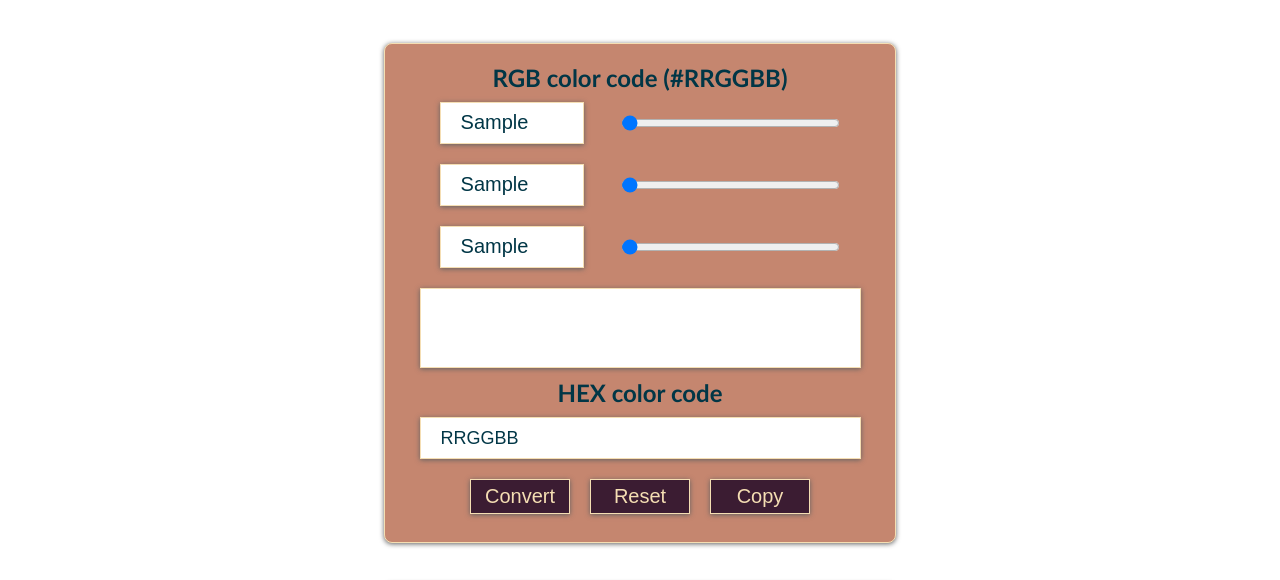
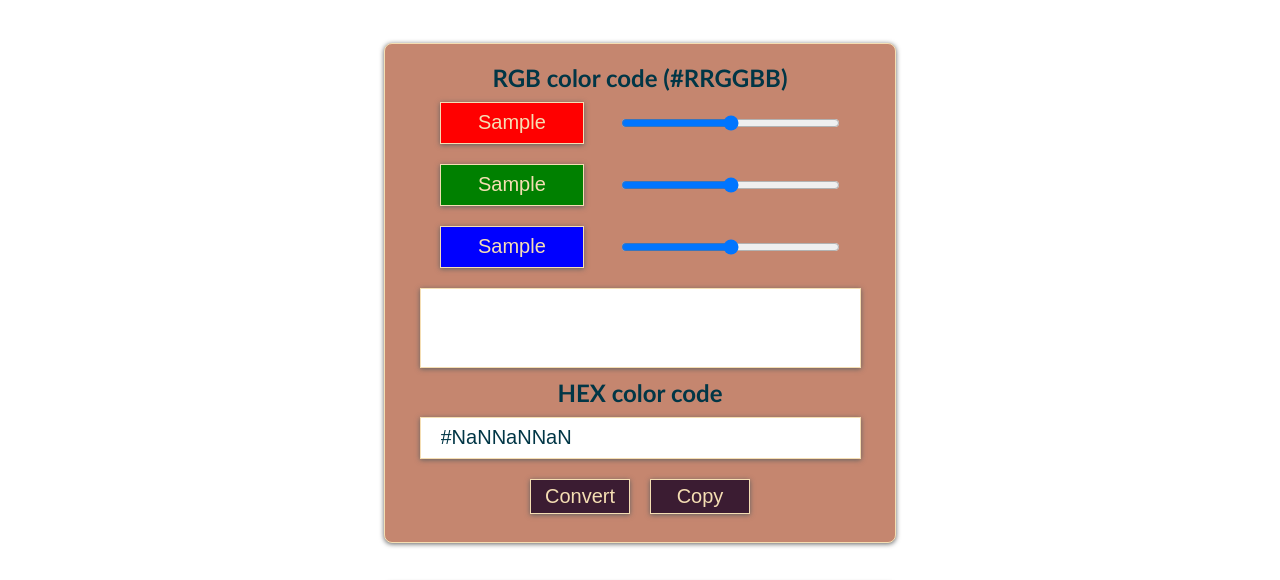
Before and after one commit to ashhadimam07/color-converter, a website: page index.html in a window 1280 px wide. Both pictures are taken after typing "Sample", "Sample", "Sample" into the empty fields and a click on the button "Convert". Shown: the part 177-757 px from the top of the page. Drawn offline with nearby package versions, Linux system fonts and the light colour scheme.

Commit message:
Added rgb-hex functionality

```diff
--- a/index.html
+++ b/index.html
@@ -39,10 +39,9 @@
         </div>
         <div class="display-color"></div>
         <label class="label">HEX color code</label>
-        <input  class="rgbvalue" placeholder="RRGGBB" readonly>
+        <input  class="hexvalue" placeholder="RRGGBB" readonly>
         <div class="button-wrapper">
           <button type="button" class="button">Convert</button>
-          <button type="reset" class="button">Reset</button>
           <button type="button" class="button copy">Copy</button>
         </div>
       </div>
@@ -77,5 +76,78 @@
             })
         })
     </script>
+    <script>
+      const redV = document.querySelector('.r-value');
+      const redslider = document.querySelector('.red-slider');
+      const greenV = document.querySelector('.g-value');
+      const greenslider = document.querySelector('.green-slider');
+      const blueV = document.querySelector('.b-value');
+      const blueslider = document.querySelector('.blue-slider');
+      const colorPreview = document.querySelector('.display-color');
+      const hexval = document.querySelector('.hexvalue');
+      const button = document.querySelector('.button');
+      const copyButton = document.querySelector('.copy');
+
+      const rgbToHex=(red,green,blue)=>'#'+[red,green,blue].map( val => {
+      val = parseInt(val, 10);
+      const hex = val.toString(16);
+      return hex.length==1?`0${hex}`:hex;
+      }).join('');
+
+      let red=0;
+      let green=0;
+      let blue=0;
+      let hexValue=0;
+
+      redslider.addEventListener('input', () => {
+        red = redslider.value;
+        redV.value = red;
+        hexValue=rgbToHex(red,green,blue);
+      });
+
+      redV.addEventListener('input',() => {
+        red = redV.value;
+        redslider.value = redV.value;
+        hexValue = rgbToHex(red,green,blue);
+      });
+
+      greenslider.addEventListener('input', () => {
+        green = greenslider.value;
+        greenV.value = green;
+        hexValue = rgbToHex(red,green,blue);
+      });
+
+      greenV.addEventListener('input',() => {
+        green = greenV.value;
+        greenslider.value = greenV.value;
+        hexValue = rgbToHex(red,green,blue);
+      });
+
+      blueslider.addEventListener('input', ()=> {
+        blue = blueslider.value;
+        blueV.value=blue;
+        hexValue = rgbToHex(red,green,blue);
+      });
+
+      blueV.addEventListener('input',()=>{
+        blue = blueV.value;
+        blueslider.value = blueV.value;
+        hexValue = rgbToHex(red,green,blue);
+      });
+
+      document.addEventListener('input', event => {
+        colorPreview.style.backgroundColor = hexValue;
+      });
+
+      button.addEventListener('click', () => {
+        hexval.value = hexValue;
+      });
+
+      copyButton.addEventListener('click', () => {
+        const copy=document.querySelector('.hexvalue');
+        copy.select();
+        document.execCommand("copy");
+      });
+    </script>
 </body>
 </html>
--- a/style.css
+++ b/style.css
@@ -171,6 +171,29 @@ input {
 .g-value,
 .b-value {
   width: 33%;
+  text-align: center;
+}
+
+.r-value {
+  background-color: red;
+  color: wheat;
+}
+
+.g-value {
+  background-color: green;
+  color: wheat;
+}
+
+.b-value {
+  background-color: blue;
+  color: wheat;
+}
+
+.r-value::placeholder,
+.g-value::placeholder,
+.b-value::placeholder {
+  color: wheat;
+  text-align: center;
 }
 
 input[type=range] {
@@ -275,11 +298,11 @@ h4 {
 @media (max-width: 560px) {
   .div-wrapper {
     width: 90%;
-    height: 500px;
+    height: 430px;
   }
 
   .div-width {
-    height: 600px;
+    height: 550px;
   }
 
   label {
@@ -318,3 +341,11 @@ h4 {
     font-size: 14.5px;
   }
 }
+
+@media (max-width: 320px) {
+  .r-value::placeholder,
+  .g-value::placeholder,
+  .b-value::placeholder {
+    font-size: 11.5px;
+  }
+}
```
